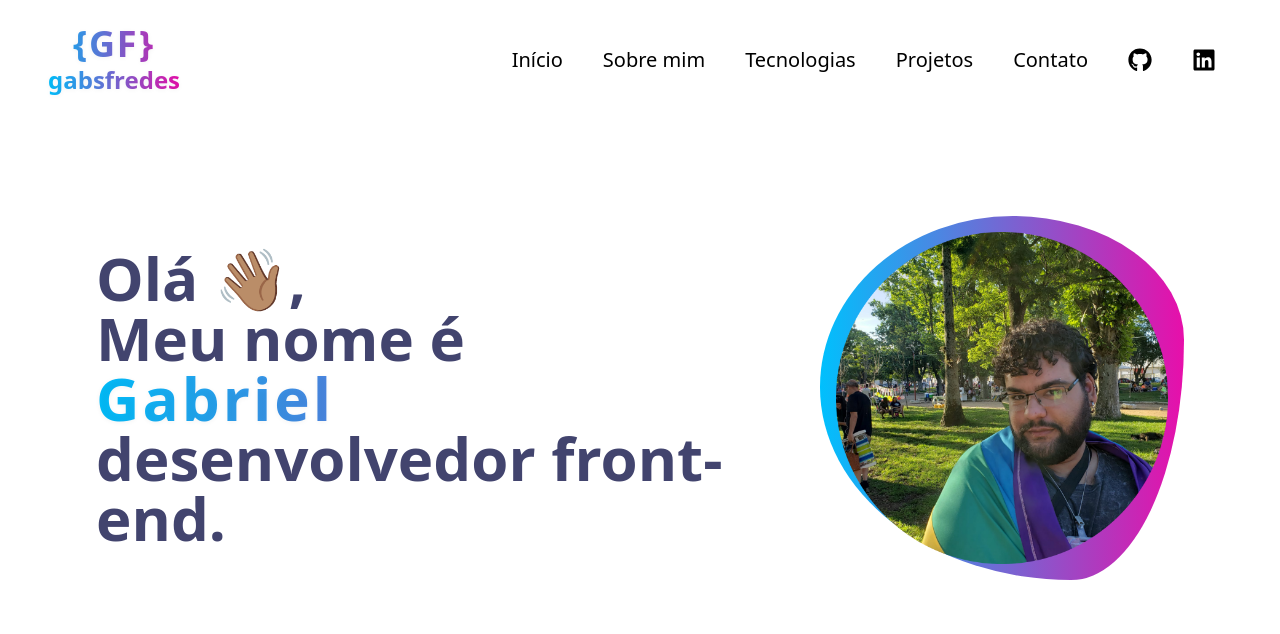
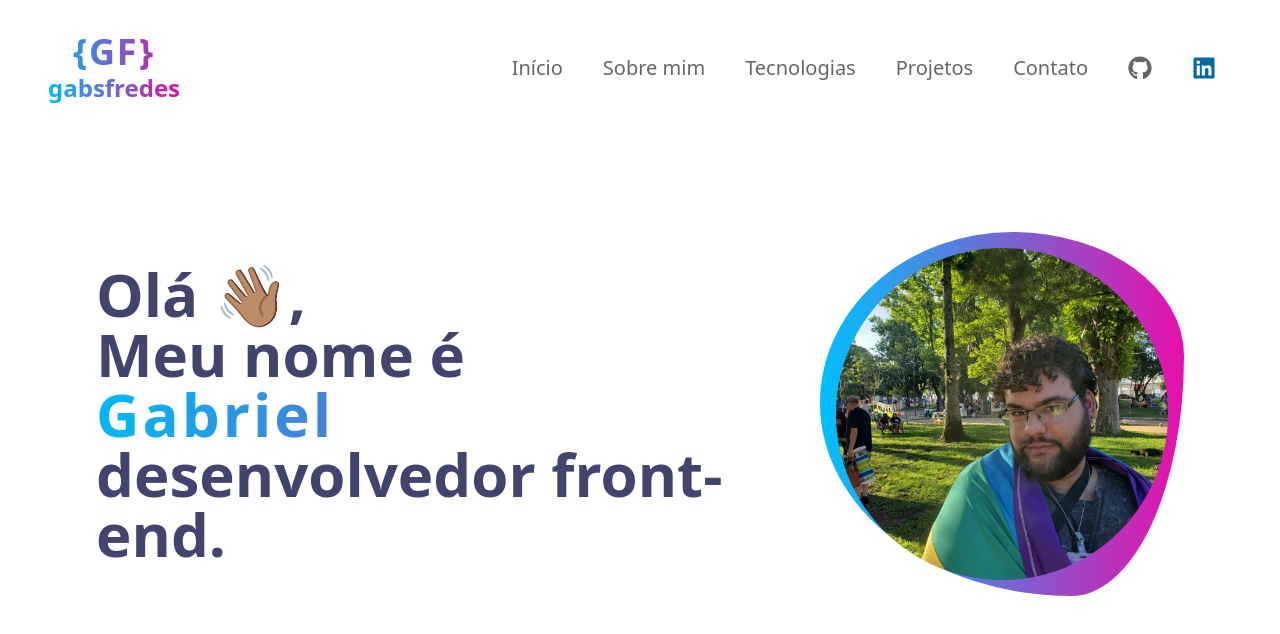
Before and after one commit to gabsfredes/GabsFredes-WebSite, a React (Create React App) app in the folder gabsfredes/: page / in a window 1280 px wide. Shown: the top 634 px of the page. Built offline with nearby package versions, Linux system fonts and the light colour scheme; the HTML template or start-up script is replaced by a standard one.

Commit message:
update: styles
- updated links color and hover
- corrected menu background

```diff
--- a/gabsfredes/src/components/NavBar/index.tsx
+++ b/gabsfredes/src/components/NavBar/index.tsx
@@ -27,12 +27,12 @@ const NavBar: React.FC = () => {
   }, []);
 
   let navLinks =
-    "text-zinc-600 hover:text-emerald-700 font-medium text-sm md:text-sm lg:text-xl lg:font-medium transition-colors duration-300 ease-in-out";
+    "text-nav hover:text-violet-700 font-medium text-sm md:text-sm lg:text-xl lg:font-medium transition-colors duration-300 ease-in-out";
   let navIcons =
-    "hover:text-zinc-300 font-medium text-2xl md:text-lg lg:text-2xl transition-colors duration-300 ease-in-out";
+    "text-nav hover:text-gray-950 font-medium text-2xl md:text-lg lg:text-2xl transition-colors duration-300 ease-in-out";
 
   return (
-    <nav className="w-full flex box-border justify-between items-center gap-1 py-6 px-10 md:gap-3 md:px-12 lg:gap-10">
+    <nav className="w-full flex box-border justify-between items-center gap-1 py-8 px-10 md:gap-3 md:px-12 lg:gap-10">
       <div className="flex-col text-center items-center">
         <p className="gradient font-bold text-2xl md:text-2xl lg:text-4xl tracking-wider">
           &#123;GF&#125;
@@ -44,7 +44,7 @@ const NavBar: React.FC = () => {
 
       <RiMenu3Fill
         className={`${
-          toggleMenu ? "text-zinc-700" : "text-green-700"
+          toggleMenu ? "text-zinc-700" : "text-violet-700"
         } font-semibold text-4xl md:hidden`}
         onClick={toggleNav}
       />
@@ -54,7 +54,7 @@ const NavBar: React.FC = () => {
           toggleMenu
             ? "hidden"
             : "flex flex-col absolute right-10 top-20 rounded-md shadow-md p-4 items-center"
-        } gap-2 bg-slate-200 md:bg-white md:static md:top-0 md:shadow-none md:gap-6 md:flex-row lg:gap-10 lg:flex-row`}
+        } gap-2 z-50 bg-white md:static md:top-0 md:shadow-none md:gap-6 md:flex-row lg:gap-10 lg:flex-row`}
       >
         <a className={navLinks} href="/">
           Início
@@ -84,10 +84,10 @@ const NavBar: React.FC = () => {
         <a
           target="_blank"
           rel="noreferrer"
-          className={`${navIcons} text-sky-700`}
+          className={`${navIcons}`}
           href="https://www.linkedin.com/in/gabrielfredes/"
         >
-          <FaLinkedin />
+          <FaLinkedin className={`${navIcons} text-sky-700`}/>
         </a>
       </div>
     </nav>
--- a/gabsfredes/tailwind.config.js
+++ b/gabsfredes/tailwind.config.js
@@ -1,13 +1,15 @@
 /** @type {import('tailwindcss').Config} */
+
 module.exports = {
   content: ["./src/**/*.{html,js,tsx}"],
   theme: {
     extend: {
-    },
-    colors: {
-      nav: "#666666",
-      header: "#42446E",
+      colors: {
+        nav: "#666666",
+        header: "#42446E",
+      },
     },
   },
+  variants: {},
   plugins: [],
 };
```
